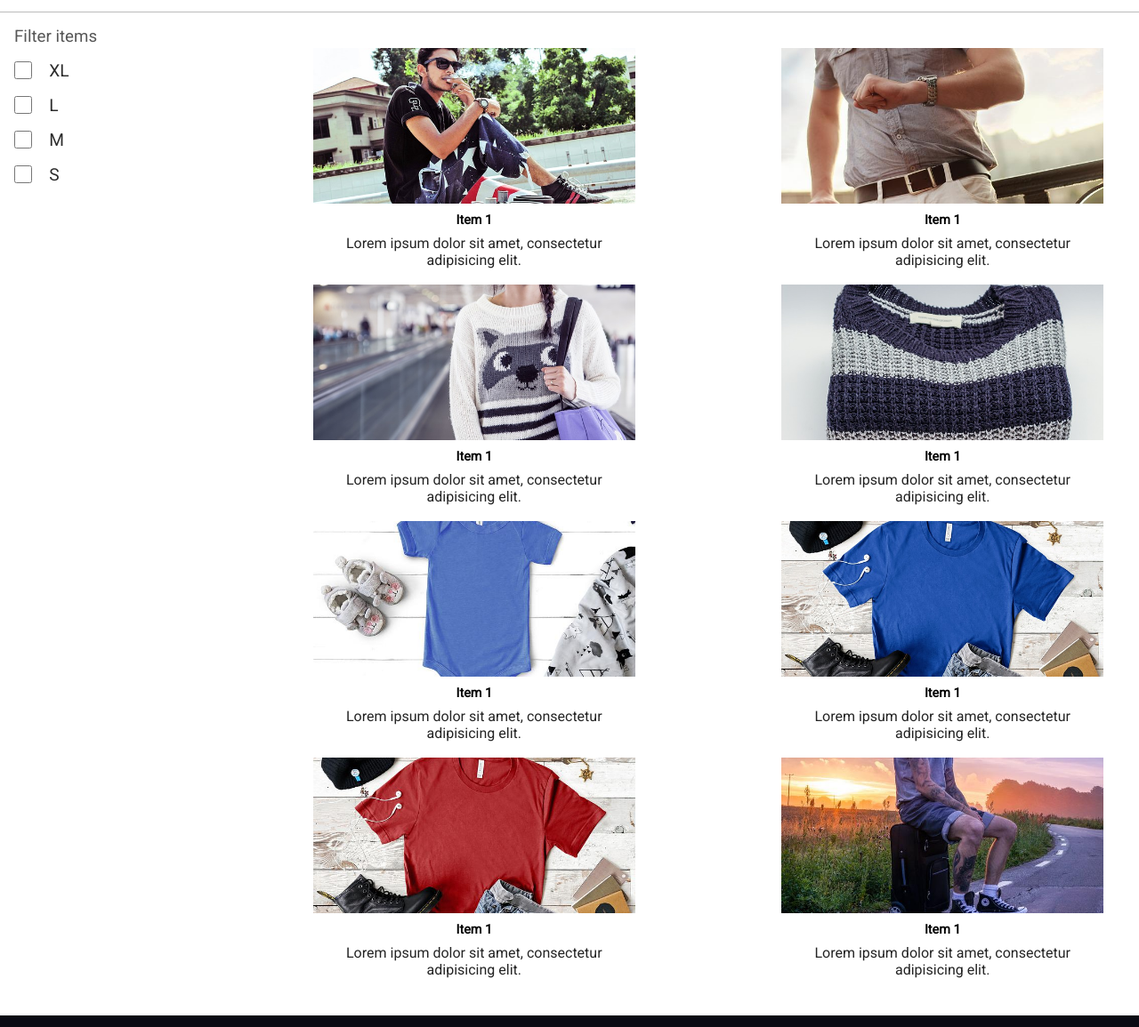
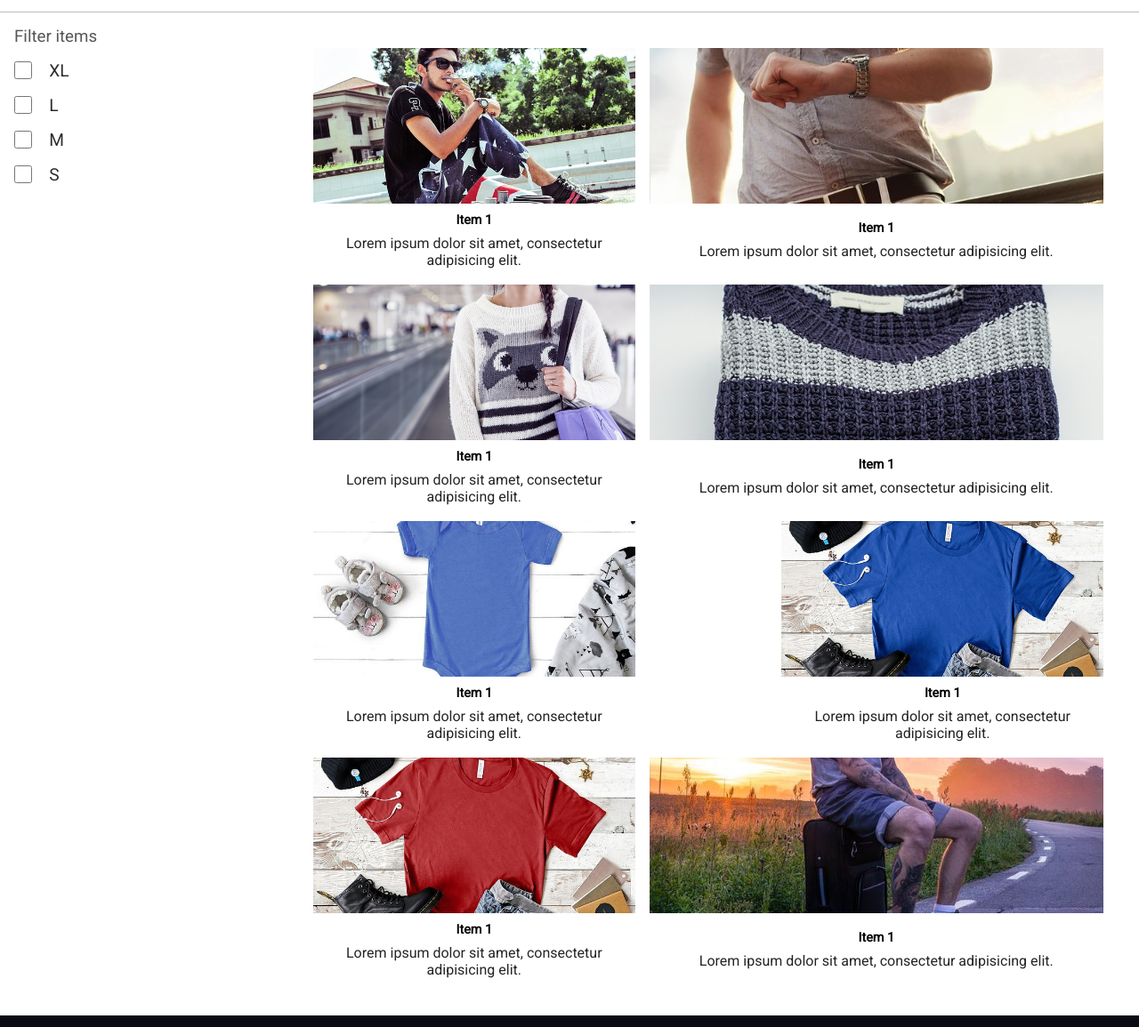
Before and after one commit to PantojaDan/ProgramacionWeb, a plain HTML site: page Practicas/Clase3.FlexBox/MiSitioWebFlexBox/index.html in a window 1280 px wide. Shown: the part 97-1252 px from the top of the page at 89% size. Drawn offline with Linux system fonts and the light colour scheme.

```diff
--- a/Practicas/Clase3.FlexBox/MiSitioWebFlexBox/index.html
+++ b/Practicas/Clase3.FlexBox/MiSitioWebFlexBox/index.html
@@ -77,7 +77,7 @@
           </div>
         </div>
 
-        <div class="item">
+        <div class="item" style="flex-grow: 2">
           <div class="image-item" id="image-2">
             <div class="reactions">
               <span class="like"><i class="fa-solid fa-thumbs-up"></i></span>
@@ -103,7 +103,7 @@
           </div>
         </div>
 
-        <div class="item">
+        <div class="item" style="flex-grow: 2">
           <div class="image-item" id="image-4">
             <div class="reactions">
               <span class="like"><i class="fa-solid fa-thumbs-up"></i></span>
@@ -155,7 +155,7 @@
           </div>
         </div>
 
-        <div class="item">
+        <div class="item" style="flex-grow: 3">
           <div class="image-item" id="image-8">
             <div class="reactions">
               <span class="like"><i class="fa-solid fa-thumbs-up"></i></span>
--- a/Practicas/Clase3.FlexBox/MiSitioWebFlexBox/style.css
+++ b/Practicas/Clase3.FlexBox/MiSitioWebFlexBox/style.css
@@ -36,6 +36,7 @@
     opacity: 0.8;
     padding: 1rem 0;
     transition: all ease-in 0.3s;
+    z-index: 5;
 }
 .menu-hamburguer ul{
     width: 100%;
```
